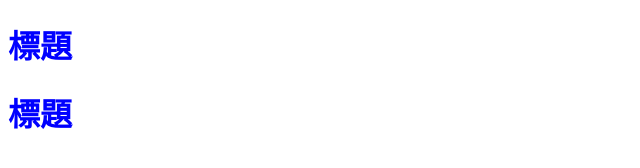
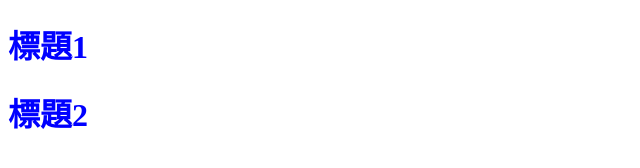
Before and after one commit to taweilin/htmlcssUpdate, a plain HTML site: page index.html in a window 1280 px wide. Shown: the full height of the page, 0-640 px from the left. Drawn offline with Linux system fonts and the light colour scheme.

Commit message:
更新index

```diff
--- a/index.html
+++ b/index.html
@@ -7,7 +7,7 @@
     <title>Document</title>
 </head>
 <body>
-    <h1>標題</h1>
-    <h1>標題</h1>
+    <h1>標題1</h1>
+    <h1>標題2</h1>
 </body>
 </html>
```
